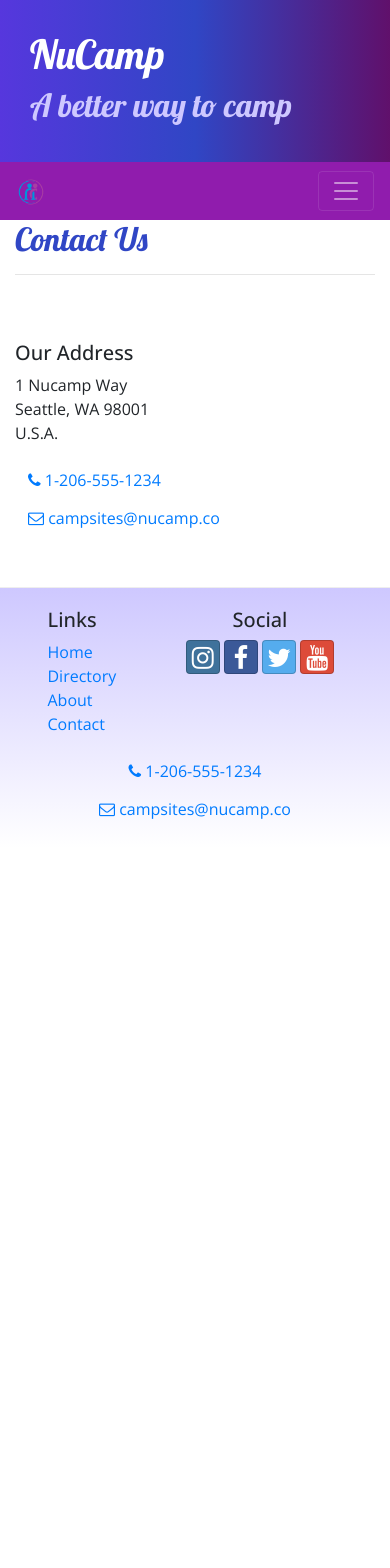
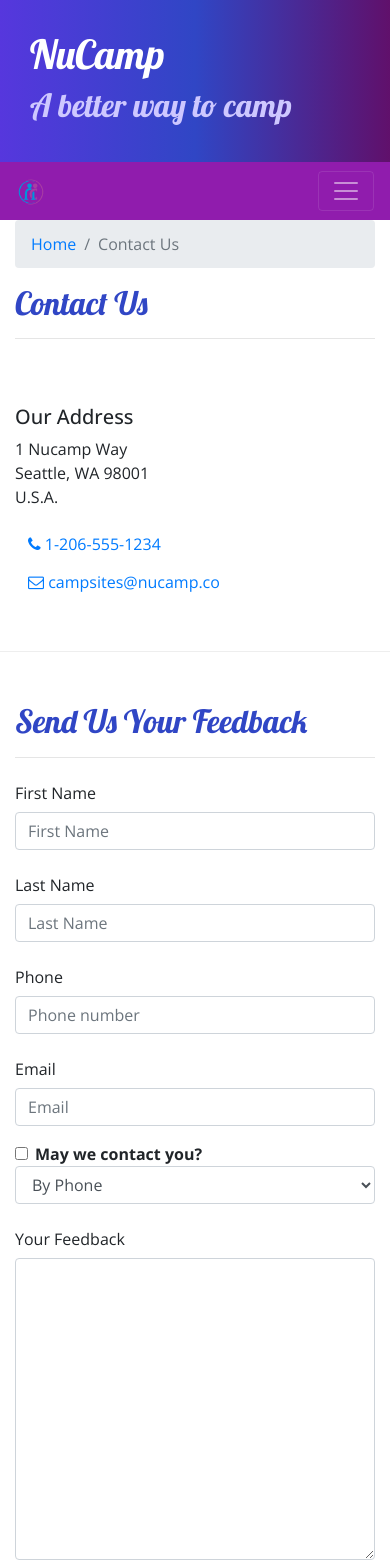
Before and after one commit to amad3usz/expert-potato, a React (Create React App) app: page /contactus in a window 390 px wide. Shown: the top 1568 px of the page. Before the commit the page ends 848 px from the top, so only its background shows below. Built offline with nearby package versions, Linux system fonts and the light colour scheme.

Commit message:
Controlled Forms

```diff
--- /dev/null
+++ b/src/components/AboutComponent.js
@@ -0,0 +1,97 @@
+import React from 'react';
+import { Breadcrumb, BreadcrumbItem, Card, CardBody, CardHeader, Media } from 'reactstrap';
+import { Link } from 'react-router-dom';
+
+function RenderPartner({ partner }) {
+	if (partner) {
+		return (
+			<React.Fragment>
+				<Media object src={partner.image} alt={partner.name} width="150" />
+				<Media body className="ml-5 mb4">
+					<Media heading>{partner.name}</Media>
+					{partner.description}
+				</Media>
+			</React.Fragment>
+		);
+	} else {
+		return <div />;
+	}
+}
+
+function About(props) {
+	const partners = props.partners.map((partner) => {
+		return (
+			<Media tag="li" key={partner.id}>
+				<RenderPartner partner={partner} />
+			</Media>
+		);
+	});
+
+	return (
+		<div className="container">
+			<div className="row">
+				<div className="col">
+					<Breadcrumb>
+						<BreadcrumbItem>
+							<Link to="/home">Home</Link>
+						</BreadcrumbItem>
+						<BreadcrumbItem active>About Us</BreadcrumbItem>
+					</Breadcrumb>
+					<h2>About Us</h2>
+					<hr />
+				</div>
+			</div>
+			<div className="row row-content">
+				<div className="col-sm-6">
+					<h3>Our Mission</h3>
+					<p>
+						We present a curated database of the best campsites in the vast woods and backcountry of the World Wide Web Wilderness. We increase access to adventure for the public while
+						promoting safe and respectful use of resources. The expert wilderness trekkers on our staff personally verify each campsite to make sure that they are up to our standards. We
+						also present a platform for campers to share reviews on campsites they have visited with each other.
+					</p>
+				</div>
+				<div className="col-sm-6">
+					<Card>
+						<CardHeader className="bg-primary text-white">
+							<h3>Facts At a Glance</h3>
+						</CardHeader>
+						<CardBody>
+							<dl className="row">
+								<dt className="col-6">Founded</dt>
+								<dd className="col-6">February 3, 2016</dd>
+								<dt className="col-6">No. of Campsites in 2019</dt>
+								<dd className="col-6">563</dd>
+								<dt className="col-6">No. of Reviews in 2019</dt>
+								<dd className="col-6">4388</dd>
+								<dt className="col-6">Employees</dt>
+								<dd className="col-6">42</dd>
+							</dl>
+						</CardBody>
+					</Card>
+				</div>
+				<div className="col">
+					<Card className="bg-light mt-3">
+						<CardBody>
+							<blockquote className="blockquote">
+								<p className="mb-0">I will not follow where the path may lead, but I will go where there is no path, and I will leave a trail.</p>
+								<footer className="blockquote-footer">
+									Muriel Strode, <cite title="Source Title">"Wind-Wafted Wild Flowers" - The Open Court, 1903</cite>
+								</footer>
+							</blockquote>
+						</CardBody>
+					</Card>
+				</div>
+			</div>
+			<div className="row row-content">
+				<div className="col-12">
+					<h3>Community Partners</h3>
+				</div>
+				<div className="col mt-4">
+					<Media list>{partners}</Media>
+				</div>
+			</div>
+		</div>
+	);
+}
+
+export default About;
--- a/src/components/CampsiteInfoComponent.js
+++ b/src/components/CampsiteInfoComponent.js
@@ -1,5 +1,6 @@
 import React from 'react';
-import { Card, CardImg, CardText, CardBody, CardTitle } from 'reactstrap';
+import { Card, CardImg, CardText, CardBody, Breadcrumb, BreadcrumbItem } from 'reactstrap';
+import { Link } from 'react-router-dom';
 
 function RenderCampsite({ campsite }) {
 	return (
@@ -7,7 +8,6 @@
 			<Card>
 				<CardImg top src={campsite.image} alt={campsite.name} />
 				<CardBody>
-					<CardTitle>{campsite.name}</CardTitle>
 					<CardText>{campsite.description}</CardText>
 				</CardBody>
 			</Card>
@@ -40,6 +40,18 @@
 		return (
 			<div className="container">
 				<div className="row">
+					<div className="col">
+						<Breadcrumb>
+							<BreadcrumbItem>
+								<Link to="/directory">Directory</Link>
+							</BreadcrumbItem>
+							<BreadcrumbItem active>{props.campsite.name}</BreadcrumbItem>
+						</Breadcrumb>
+						<h2>{props.campsite.name}</h2>
+						<hr />
+					</div>
+				</div>
+				<div className="row">
 					<RenderCampsite campsite={props.campsite} />
 					<RenderComments comments={props.comments} />
 				</div>
--- a/src/components/ContactComponent.js
+++ b/src/components/ContactComponent.js
@@ -1,10 +1,52 @@
-import React from 'react';
+import React, { Component } from 'react';
+import { Breadcrumb, BreadcrumbItem, Button, Form, FormGroup, Label, Input, Col } from 'reactstrap';
+import { Link } from 'react-router-dom';
 
-function Contact(props) {
+class Contact extends Component {
+	constructor(props) {
+		super(props);
+
+		this.state = {
+			firstName: '',
+			lastName: '',
+			phoneNum: '',
+			email: '',
+			agree: false,
+			contactType: 'By Phone',
+			feedback: '',
+		};
+
+		this.handleInputChange = this.handleInputChange.bind(this);
+		this.handleSubmit = this.handleSubmit.bind(this);
+	}
+
+	handleInputChange(event) {
+		const target = event.target;
+		const name = target.name;
+		const value = target.type === 'checkbox' ? target.checked : target.value;
+
+		this.setState({
+			[name]: value,
+		});
+	}
+
+	handleSubmit(event) {
+		console.log('Current state is: ' + JSON.stringify(this.state));
+		alert('Current state is: ' + JSON.stringify(this.state));
+		event.preventDefault(); //prevents refreshing entire page
+	}
+
+	render() {
 		return (
 			<div className="container">
 				<div className="row">
 					<div className="col">
+						<Breadcrumb>
+							<BreadcrumbItem>
+								<Link to="/home">Home</Link>
+							</BreadcrumbItem>
+							<BreadcrumbItem active>Contact Us</BreadcrumbItem>
+						</Breadcrumb>
 						<h2>Contact Us</h2>
 						<hr />
 					</div>
@@ -31,8 +73,82 @@
 						</a>
 					</div>
 				</div>
+				<div className="row row-content">
+					<div className="col-12">
+						<h2>Send Us Your Feedback</h2>
+						<hr />
+					</div>
+					<div className="col-md-10">
+						<Form onSubmit={this.handleSubmit}>
+							<FormGroup row>
+								<Label htmlFor="firstName" md={2}>
+									First Name
+								</Label>
+								<Col md={10}>
+									<Input type="text" id="firstName" name="firstName" placeholder="First Name" value={this.state.firstName} onChange={this.handleInputChange} />
+								</Col>
+							</FormGroup>
+							<FormGroup row>
+								<Label htmlFor="lastName" md={2}>
+									Last Name
+								</Label>
+								<Col md={10}>
+									<Input type="text" id="lastName" name="lastName" placeholder="Last Name" value={this.state.lastName} onChange={this.handleInputChange} />
+								</Col>
+							</FormGroup>
+							<FormGroup row>
+								<Label htmlFor="phoneNum" md={2}>
+									Phone
+								</Label>
+								<Col md={10}>
+									<Input type="tel" id="phoneNum" name="phoneNum" placeholder="Phone number" value={this.state.phoneNum} onChange={this.handleInputChange} />
+								</Col>
+							</FormGroup>
+							<FormGroup row>
+								<Label htmlFor="email" md={2}>
+									Email
+								</Label>
+								<Col md={10}>
+									<Input type="email" id="email" name="email" placeholder="Email" value={this.state.email} onChange={this.handleInputChange} />
+								</Col>
+							</FormGroup>
+							<FormGroup row>
+								{/* object has to be in second set of curly braces to change both properties -> col-md-4 offset-md-2*/}
+								<Col md={{ size: 4, offset: 2 }}>
+									<FormGroup check>
+										<Label check>
+											<Input type="checkbox" name="agree" checked={this.state.agree} onChange={this.handleInputChange} /> <strong>May we contact you?</strong>
+										</Label>
+									</FormGroup>
+								</Col>
+								<Col md={4}>
+									<Input type="select" name="contactType" value={this.state.contactType} onChange={this.handleInputChange}>
+										<option>By Phone</option>
+										<option>By Email</option>
+									</Input>
+								</Col>
+							</FormGroup>
+							<FormGroup row>
+								<Label htmlFor="feedback" md={2}>
+									Your Feedback
+								</Label>
+								<Col md={10}>
+									<Input type="textarea" id="feedback" name="feedback" rows="12" value={this.state.feedback} onChange={this.handleInputChange}></Input>
+								</Col>
+							</FormGroup>
+							<FormGroup row>
+								<Col md={{ size: 10, offset: 2 }}>
+									<Button type="submit" color="primary">
+										Send Feedback
+									</Button>
+								</Col>
+							</FormGroup>
+						</Form>
+					</div>
+				</div>
 			</div>
 		);
 	}
+}
 
 export default Contact;
--- a/src/components/DirectoryComponent.js
+++ b/src/components/DirectoryComponent.js
@@ -1,5 +1,5 @@
 import React from 'react';
-import { Card, CardImg, CardImgOverlay, CardTitle } from 'reactstrap';
+import { Card, CardImg, CardImgOverlay, CardTitle, Breadcrumb, BreadcrumbItem } from 'reactstrap';
 import { Link } from 'react-router-dom';
 
 function RenderDirectoryItem({ campsite }) {
@@ -25,6 +25,18 @@
 
 	return (
 		<div className="container">
+			<div className="row">
+				<div className="col">
+					<Breadcrumb>
+						<BreadcrumbItem>
+							<Link to="/home">Home</Link>
+						</BreadcrumbItem>
+						<BreadcrumbItem active>Directory</BreadcrumbItem>
+					</Breadcrumb>
+					<h2>Directory</h2>
+					<hr />
+				</div>
+			</div>
 			<div className="row">{directory}</div>
 		</div>
 	);
--- a/src/components/MainComponent.js
+++ b/src/components/MainComponent.js
@@ -5,6 +5,7 @@
 import Footer from './FooterComponent';
 import Home from './HomeComponent';
 import Contact from './ContactComponent';
+import About from './AboutComponent';
 import { Switch, Route, Redirect } from 'react-router-dom';
 import { CAMPSITES } from '../shared/campsites';
 import { COMMENTS } from '../shared/comments';
@@ -49,6 +50,7 @@
 					<Route path="/home" component={HomePage} />
 					<Route exact path="/directory" render={() => <Directory campsites={this.state.campsites} />} />
 					<Route path="/directory/:campsiteId" component={CampsiteWithId} />
+					<Route exact path="/aboutus" render={() => <About partners={this.state.partners} />} />
 					<Route exact path="/contactus" component={Contact} />
 					<Redirect to="/home" />
 				</Switch>
```
Lines whose indentation alone changed are shown as unchanged.
